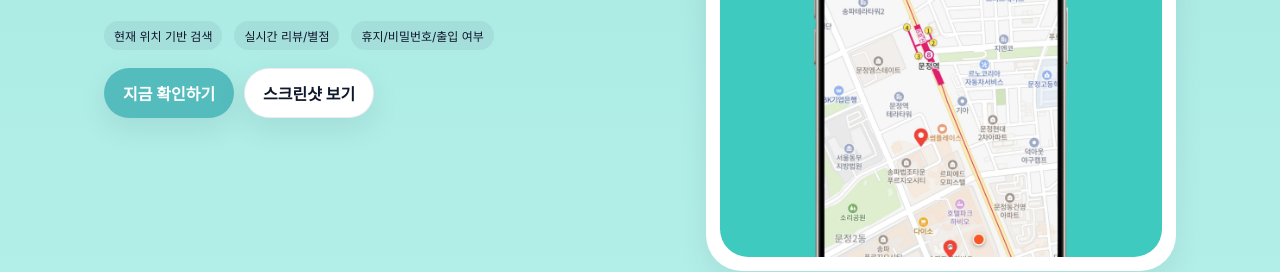
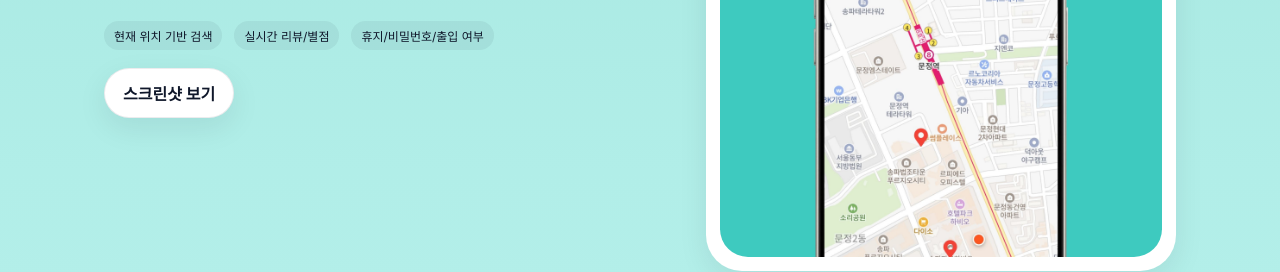
Before and after one commit to sae1013/haewuso-static, a website: page index.html in a window 1280 px wide. Shown: the part 533-805 px from the top of the page. Drawn offline with Linux system fonts and the light colour scheme; a web font is replaced by a local one.

Commit message:
버튼삭제

```diff
--- a/index.html
+++ b/index.html
@@ -329,7 +329,7 @@
                     <span class="badge">휴지/비밀번호/출입 여부</span>
                 </div>
                 <div class="cta" style="margin-top:18px">
-                    <a class="btn primary" href="#download">지금 확인하기</a>
+<!--                    <a class="btn primary" href="#download">지금 확인하기</a>-->
                     <a class="btn" href="#gallery">스크린샷 보기</a>
                 </div>
             </div>
```
